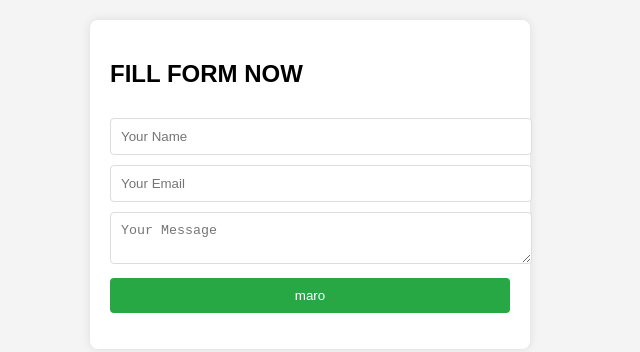
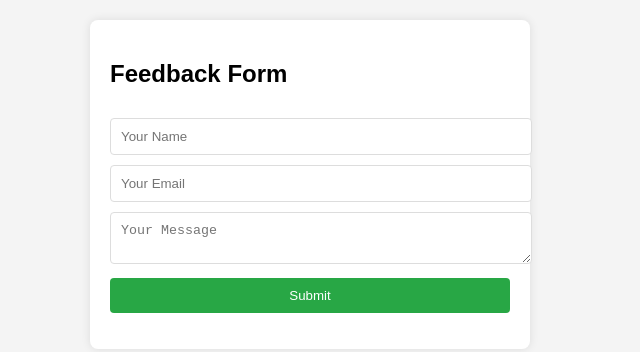
Before and after one commit to MohdRavishIdreesi/webapp_01, a website: page public/index.html in a window 1280 px wide. Shown: the full height of the page, 330-970 px from the left. Drawn offline with Linux system fonts and the light colour scheme.

Commit message:
front end code upgdated

```diff
--- a/public/index.html
+++ b/public/index.html
@@ -8,12 +8,12 @@
 </head>
 <body>
   <div class="container">
-    <h2>FILL FORM NOW</h2>
+    <h2>Feedback Form</h2>
     <form id="feedbackForm">
       <input type="text" name="name" placeholder="Your Name" required />
       <input type="email" name="email" placeholder="Your Email" required />
       <textarea name="message" placeholder="Your Message" required></textarea>
-      <button type="submit">maro</button>
+      <button type="submit">Submit</button>
     </form>
     <p id="response"></p>
   </div>
```
Also changed, not shown: public/script.js (indentation only).
